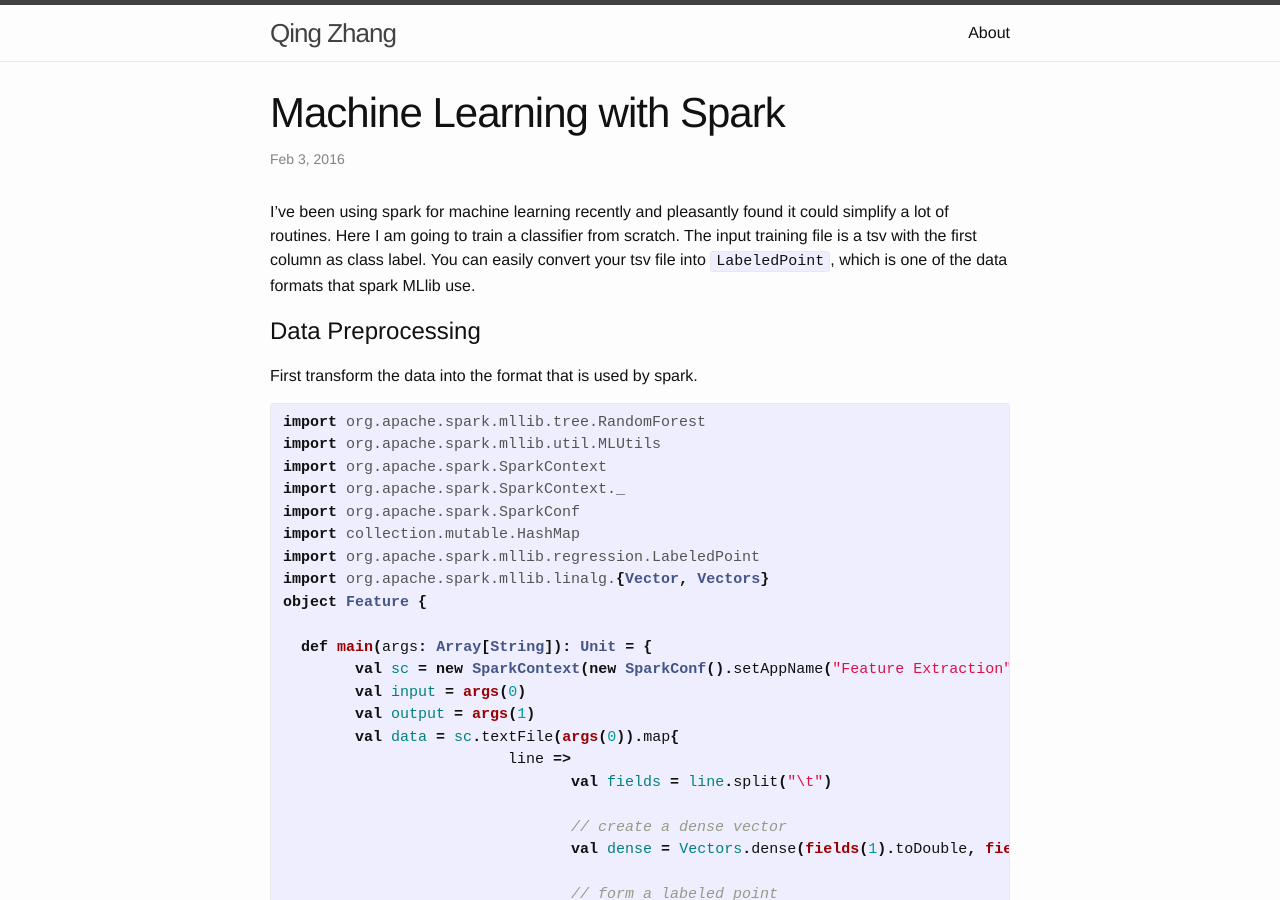
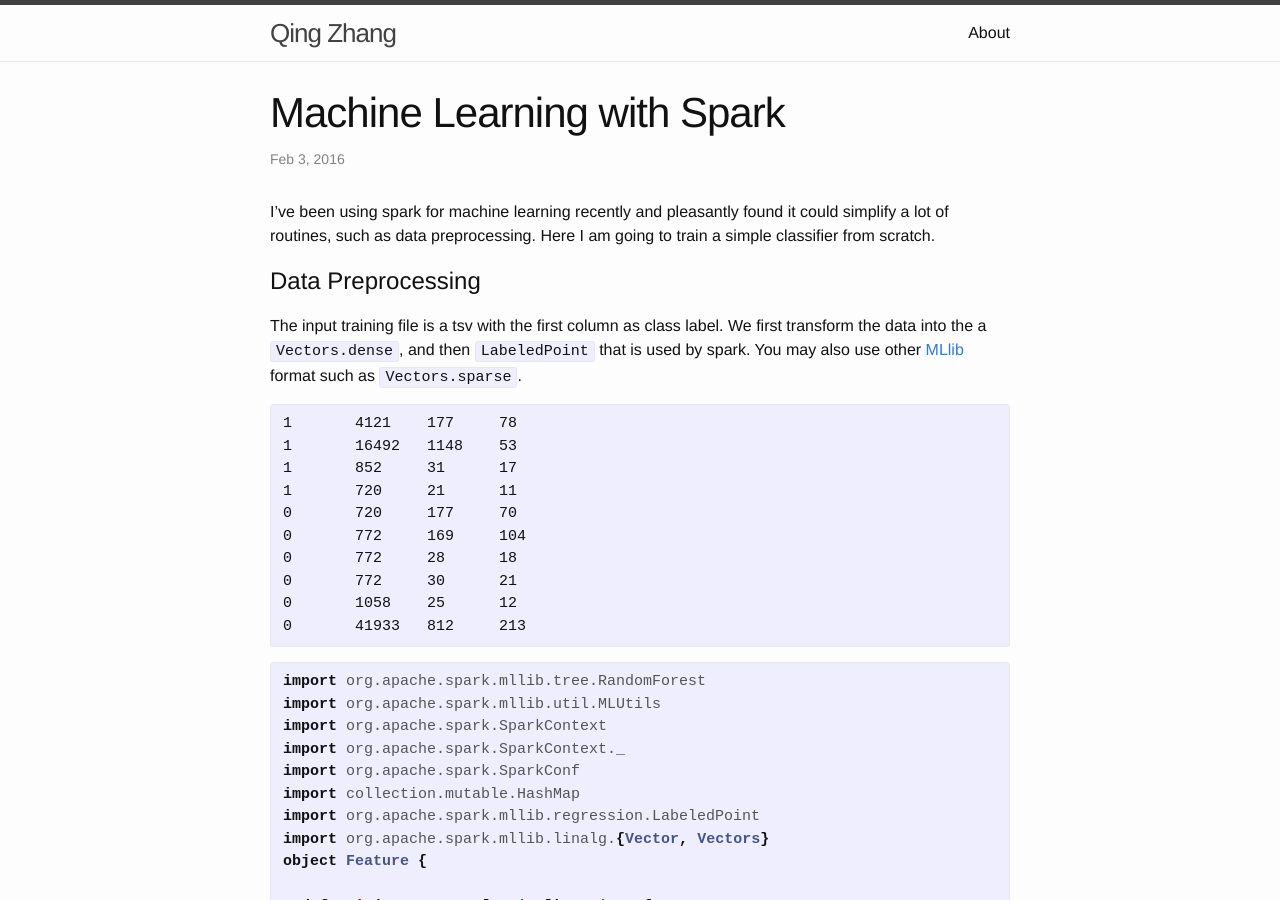
Before and after one commit to qingzhanggithub/qingzhanggithub.github.io, a Jekyll site: the page built from _posts/2016-02-01-ML-with-spark.markdown, in a window 1280 px wide and 900 px high. Built offline with Jekyll 4.4.1, drawn with Linux system fonts in a browser that asks for light colours; some of the changed text lies outside the part shown.

Commit message:
minor more edit on ml spark

```diff
--- a/_posts/2016-02-01-ML-with-spark.markdown
+++ b/_posts/2016-02-01-ML-with-spark.markdown
@@ -4,11 +4,25 @@ title:  "Machine Learning with Spark"
 date:   2016-02-03
 categories: machinelearning
 ---
-I've been using spark for machine learning recently and pleasantly found it could simplify a lot of routines. Here I am going to train a classifier from scratch. The input training file is a tsv with the first column as class label. You can easily convert your tsv file into `LabeledPoint`, which is one of the data formats that spark MLlib use.
+I've been using spark for machine learning recently and pleasantly found it could simplify a lot of routines, such as data preprocessing. Here I am going to train a simple classifier from scratch.
 
 Data Preprocessing
 =========
-First transform the data into the format that is used by spark.
+The input training file is a tsv with the first column as class label. We first transform the data into the a `Vectors.dense`, and then `LabeledPoint` that is used by spark. You may also use other [MLlib](http://spark.apache.org/docs/latest/mllib-guide.html) format such as `Vectors.sparse`.
+
+{%highlight bash%}
+1	4121	177	78
+1	16492	1148	53
+1	852	31	17
+1	720	21	11
+0	720	177	70
+0	772	169	104
+0	772	28	18
+0	772	30	21
+0	1058	25	12
+0	41933	812	213
+{%endhighlight%}
+
 {%highlight scala%}
 
 import org.apache.spark.mllib.tree.RandomForest
@@ -165,4 +179,4 @@ object Pred {
 
 {%endhighlight%}
 
-Done! You can see that the whole pipeline is fairly simple. Of course you would need some more work to transform your data into a TSV in first place if it is not structured yet. The training and prediction are very convenient.
+Done! We have just built a Hello World classifier. You can see that the process is fairly simple. Of course you would need some more work to transform your data into a tsv in the first place if it is not structured yet, thanks to spark the process could be much simpler than Java Hadoop application. Performance tuning will definitely be involved if you are working on large scaled data.
```
Also changed, not shown: other parts of _posts/2016-02-01-ML-with-spark.markdown (+1 -1 lines).
